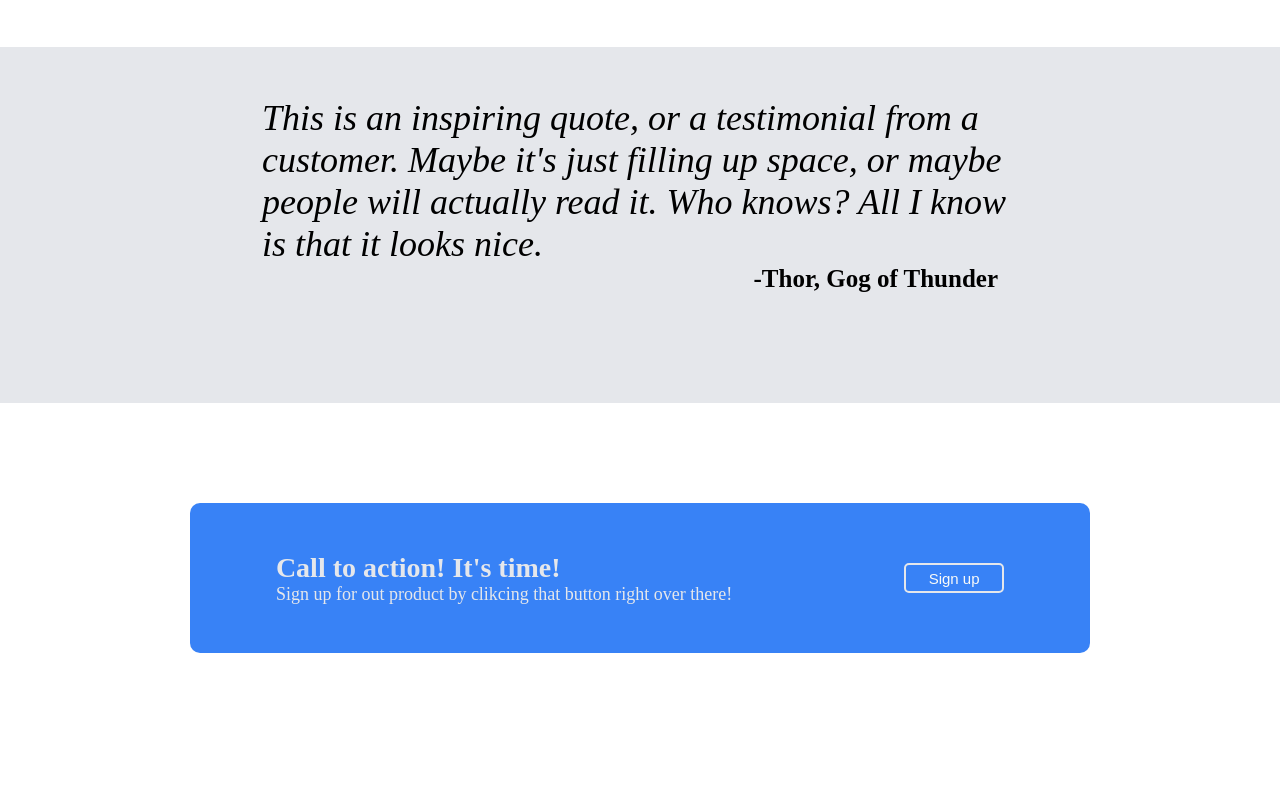
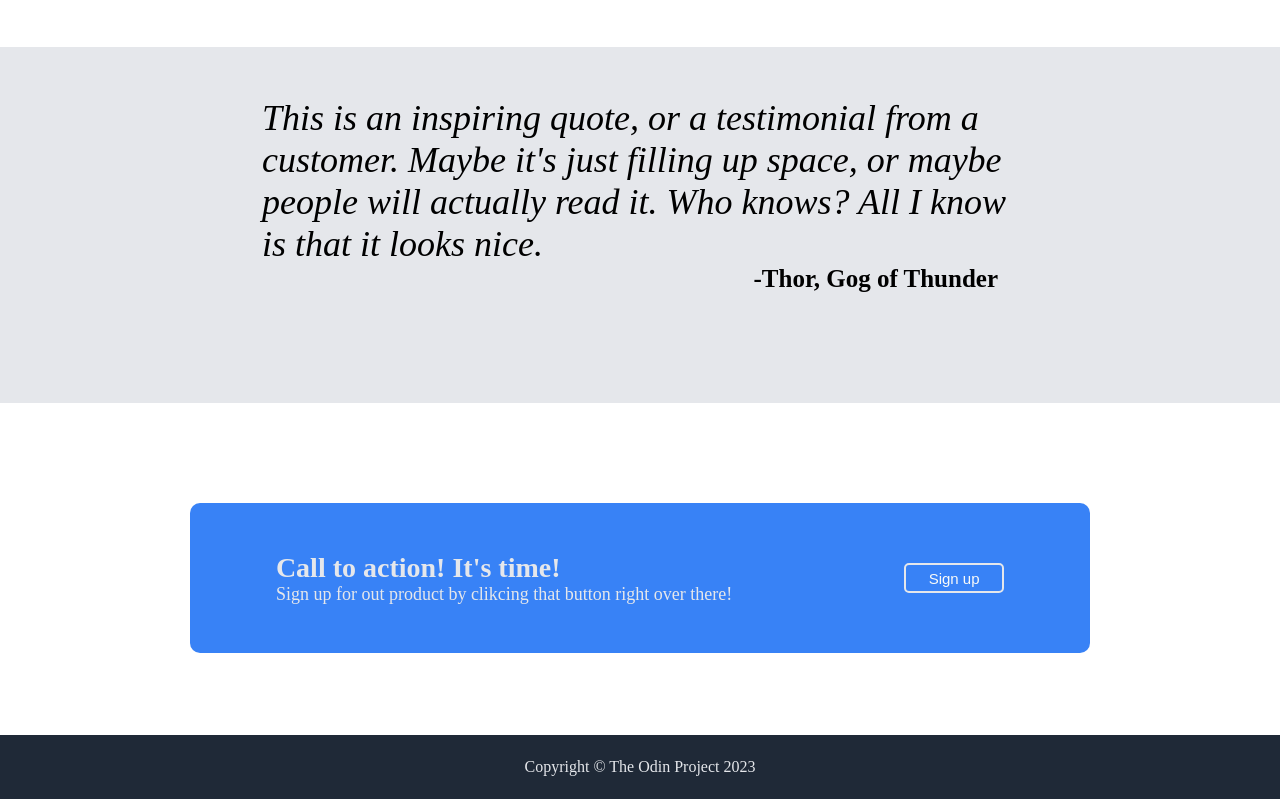
Before and after one commit to AmeerSyed7340/Landing-Page, a plain HTML site: page index.html in a window 1280 px wide. Shown: the part 688-1487 px from the top of the page. Before the commit the page ends 1391 px from the top, so only its background shows below. Drawn offline with Linux system fonts and the light colour scheme.

Commit message:
Finished Landing Page | The Odin Project

```diff
--- a/index.html
+++ b/index.html
@@ -66,6 +66,8 @@
             <button class="sign-up-btn" id="btn-bottom">Sign up</button>
         </div>
     </div>
-    <div class="footer"></div>
+    <div class="footer">
+        <p class="footer-text">Copyright &copy; The Odin Project 2023</p>
+    </div>
 </body>
 </html>
--- a/style.css
+++ b/style.css
@@ -177,6 +177,16 @@ p {
     margin: 0;
 }
 
-#btn-bottom{
+#btn-bottom {
     border: 2px solid #E5E7EB;
 }
+
+.footer{
+    display: flex;
+    justify-content: center;
+    align-items: center;
+    color: #E5E7EB;
+    background: #1F2937;
+    height: 4em;
+    margin-top: 2em;
+}
```
